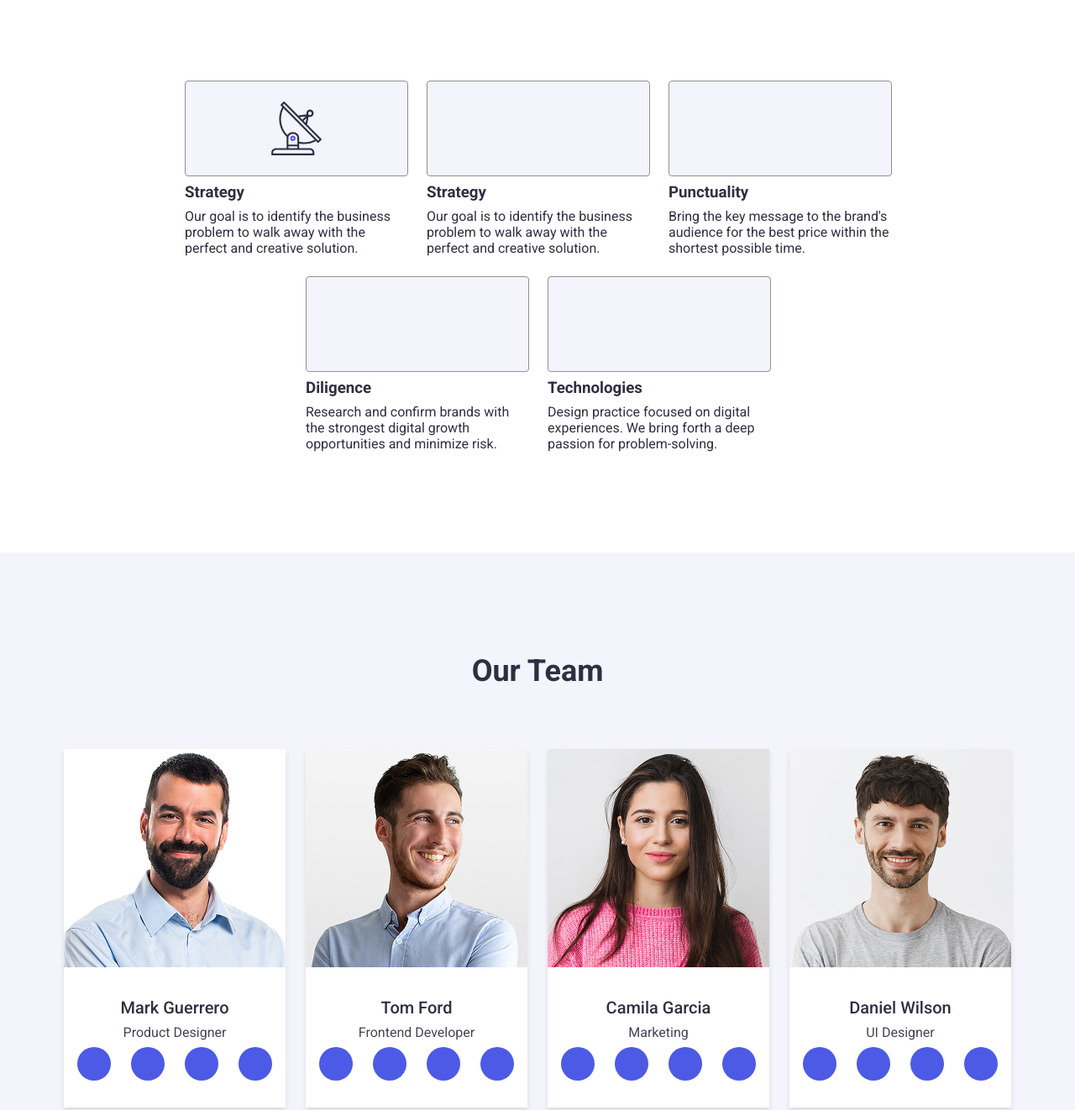
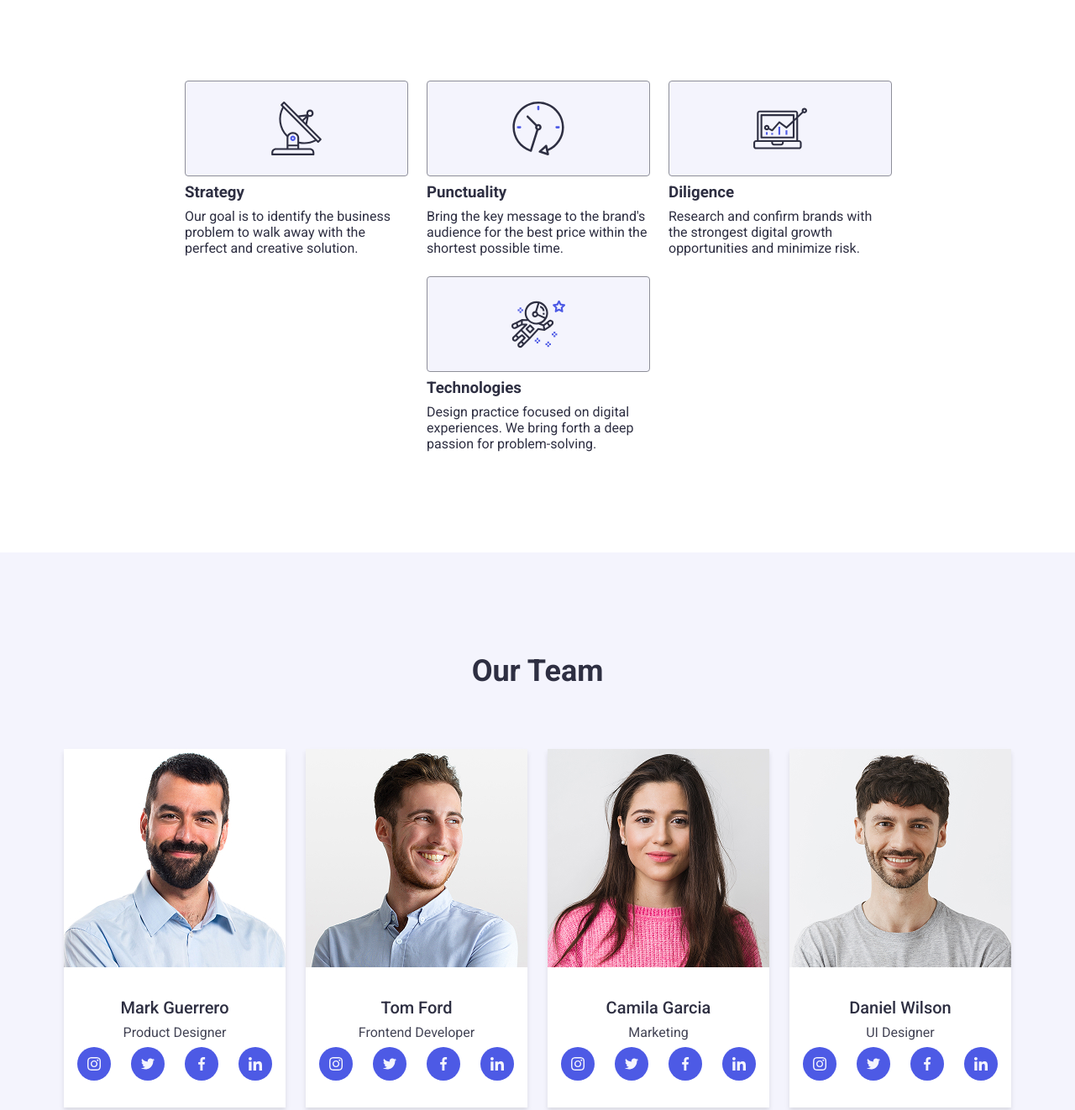
Before and after one commit to kiki2280/project2, a plain HTML site: page index.html in a window 1280 px wide. Shown: the part 760-2082 px from the top of the page at 84% size. Drawn offline with Linux system fonts and the light colour scheme.

Commit message:
updaiting SVG picture inserts

```diff
--- a/index.html
+++ b/index.html
@@ -42,7 +42,6 @@
             </section>
 
             <section class="strategy-section">
-
                 <ul class="column_icon">
                     <li class="frame_icon">
                        <img
@@ -57,24 +56,12 @@
                         Our goal is to identify the business problem to walk away with the perfect and creative solution.
                     </li>
                 </ul>
-
-
                 <ul class="column_icon">
                     <li class="frame_icon">
-                        <svg width="64" height="64">
-                        <use href="./images/icons/icon1.svg"></use></svg>
-                    </li>
-                    <li>
-                        <h3>Strategy</h3>
-                    </li>
-                    <li class="strategy_text">
-                        Our goal is to identify the business problem to walk away with the perfect and creative solution.
-                    </li>
-                </ul>
-                <ul class="column_icon">
-                    <li class="frame_icon">
-                        <svg width="64" height="64">
-                        <use href="./images/icons/icon2.svg"></use></svg>
+                       <img
+                        src="./images/icons/icon2.svg"
+                        width="64" height="64"
+                        >
                     </li>
                     <li>
                         <h3>Punctuality</h3>
@@ -85,8 +72,10 @@
                 </ul>
                 <ul class="column_icon">
                     <li class="frame_icon">
-                        <svg width="64" height="64">
-                        <use href="./images/icons/icon3.svg"></use></svg>
+                       <img
+                        src="./images/icons/icon3.svg"
+                        width="64" height="64"
+                        >
                     </li>
                     <li>
                         <h3>Diligence</h3>
@@ -97,8 +86,10 @@
                 </ul>
                 <ul class="column_icon">
                     <li class="frame_icon">
-                        <svg width="64" height="64">
-                        <use href="./images/icons/icon4.svg"></use></svg>
+                       <img
+                        src="./images/icons/icon4.svg"
+                        width="64" height="64"
+                        >
                     </li>
                     <li>
                         <h3>Technologies</h3>
@@ -129,24 +120,33 @@
                                 <ul class="social-list">
                                     <li class="social-item">
                                         <a class="social-link" href="">
-                                    <svg class="social-icon" width="16" height="16">
-                                        <use href="./images/icons/icon-instagram.svg"></use></svg></a>
+                                            <img
+                                            src="./images/icons/icon-instagram.svg"
+                                            width="16" height="16">
+                                        </a>
                                     </li>
                                     <li class="social-item">
-                                    <a class="social-link" href=""
-                                    ><svg class="social-icon" width="16" height="16">
-                                        <use href="./images/icons/icon-twitter.svg"></use></svg></a>
+                                        <a class="social-link" href="">
+                                            <img
+                                            src="./images/icons/icon-twitter.svg"
+                                            width="16" height="16" >
+                                        </a>
                                     </li>
                                     <li class="social-item">
-                                    <a class="social-link" href=""
-                                    ><svg class="social-icon" width="16" height="16">
-                                        <use href="./images/icons/icon-facebook.svg"></use></svg></a>
+                                        <a class="social-link" href="">
+                                            <img
+                                            src="./images/icons/icon-facebook.svg"
+                                            width="16" height="16">
+                                        </a>
                                     </li>
                                     <li class="social-item">
-                                    <a class="social-link" href=""
-                                    ><svg class="social-icon" width="16" height="16">
-                                        <use href="./images/icons/icon-linkedin.svg"></use></svg></a>
+                                    <a class="social-link" href="">
+                                            <img
+                                            src="./images/icons/icon-linkedin.svg"
+                                            width="16" height="16">
+                                        </a>
                                     </li>
+                                </ul>
                             </div>
                         </li>
                         <li class="team-item">
@@ -165,24 +165,33 @@
                                 <ul class="social-list">
                                     <li class="social-item">
                                         <a class="social-link" href="">
-                                    <svg class="social-icon" width="16" height="16">
-                                        <use href="./images/icons/icon-instagram.svg"></use></svg></a>
+                                            <img
+                                            src="./images/icons/icon-instagram.svg"
+                                            width="16" height="16">
+                                        </a>
                                     </li>
                                     <li class="social-item">
-                                    <a class="social-link" href=""
-                                    ><svg class="social-icon" width="16" height="16">
-                                        <use href="./images/icons/icon-twitter.svg"></use></svg></a>
+                                        <a class="social-link" href="">
+                                            <img
+                                            src="./images/icons/icon-twitter.svg"
+                                            width="16" height="16" >
+                                        </a>
                                     </li>
                                     <li class="social-item">
-                                    <a class="social-link" href=""
-                                    ><svg class="social-icon" width="16" height="16">
-                                        <use href="./images/icons/icon-facebook.svg"></use></svg></a>
+                                        <a class="social-link" href="">
+                                            <img
+                                            src="./images/icons/icon-facebook.svg"
+                                            width="16" height="16">
+                                        </a>
                                     </li>
                                     <li class="social-item">
-                                    <a class="social-link" href=""
-                                    ><svg class="social-icon" width="16" height="16">
-                                        <use href="./images/icons/icon-linkedin.svg"></use></svg></a>
+                                    <a class="social-link" href="">
+                                            <img
+                                            src="./images/icons/icon-linkedin.svg"
+                                            width="16" height="16">
+                                        </a>
                                     </li>
+                                </ul>
                             </div>
                         </li>
                         <li class="team-item">
@@ -201,23 +210,31 @@
                                 <ul class="social-list">
                                     <li class="social-item">
                                         <a class="social-link" href="">
-                                        <svg class="social-icon" width="16" height="16">
-                                            <use href="./images/icons/icon-instagram.svg"></use></svg></a>
+                                            <img
+                                            src="./images/icons/icon-instagram.svg"
+                                            width="16" height="16">
+                                        </a>
                                     </li>
                                     <li class="social-item">
-                                        <a class="social-link" href=""
-                                        ><svg class="social-icon" width="16" height="16">
-                                            <use href="./images/icons/icon-twitter.svg"></use></svg></a>
+                                        <a class="social-link" href="">
+                                            <img
+                                            src="./images/icons/icon-twitter.svg"
+                                            width="16" height="16" >
+                                        </a>
                                     </li>
                                     <li class="social-item">
-                                        <a class="social-link" href=""
-                                        ><svg class="social-icon" width="16" height="16">
-                                            <use href="./images/icons/icon-facebook.svg"></use></svg></a>
+                                        <a class="social-link" href="">
+                                            <img
+                                            src="./images/icons/icon-facebook.svg"
+                                            width="16" height="16">
+                                        </a>
                                     </li>
                                     <li class="social-item">
-                                        <a class="social-link" href=""
-                                        ><svg class="social-icon" width="16" height="16">
-                                            <use href="./images/icons/icon-linkedin.svg"></use></svg></a>
+                                    <a class="social-link" href="">
+                                            <img
+                                            src="./images/icons/icon-linkedin.svg"
+                                            width="16" height="16">
+                                        </a>
                                     </li>
                                 </ul>
                             </div>
@@ -238,24 +255,33 @@
                                 <ul class="social-list">
                                     <li class="social-item">
                                         <a class="social-link" href="">
-                                    <svg class="social-icon" width="16" height="16">
-                                        <use href="./images/icons/icon-instagram.svg"></use></svg></a>
+                                            <img
+                                            src="./images/icons/icon-instagram.svg"
+                                            width="16" height="16">
+                                        </a>
                                     </li>
                                     <li class="social-item">
-                                    <a class="social-link" href=""
-                                    ><svg class="social-icon" width="16" height="16">
-                                        <use href="./images/icons/icon-twitter.svg"></use></svg></a>
+                                        <a class="social-link" href="">
+                                            <img
+                                            src="./images/icons/icon-twitter.svg"
+                                            width="16" height="16" >
+                                        </a>
                                     </li>
                                     <li class="social-item">
-                                    <a class="social-link" href=""
-                                    ><svg class="social-icon" width="16" height="16">
-                                        <use href="./images/icons/icon-facebook.svg"></use></svg></a>
+                                        <a class="social-link" href="">
+                                            <img
+                                            src="./images/icons/icon-facebook.svg"
+                                            width="16" height="16">
+                                        </a>
                                     </li>
                                     <li class="social-item">
-                                    <a class="social-link" href=""
-                                    ><svg class="social-icon" width="16" height="16">
-                                        <use href="./images/icons/icon-linkedin.svg"></use></svg></a>
+                                    <a class="social-link" href="">
+                                            <img
+                                            src="./images/icons/icon-linkedin.svg"
+                                            width="16" height="16">
+                                        </a>
                                     </li>
+                                </ul>
                             </div>
                         </li>
                     </ul>
@@ -421,23 +447,31 @@
                     <ul class="footer_social_item">
                         <li class="social-item">
                             <a class="social-link_footer" href="">
-                            <svg class="social-icon" width="24" height="24">
-                                <use href="./images/icons/icon-instagram1.svg"></use></svg></a>
+                                <img
+                                src="./images/icons/icon-instagram1.svg"
+                                width="24" height="24">
+                            </a>
                         </li>
                         <li class="social-item">
-                            <a class="social-link_footer" href=""
-                            ><svg class="social-icon" width="24" height="24">
-                                <use href="./images/icons/icon-twitter1.svg"></use></svg></a>
+                            <a class="social-link_footer" href="">
+                                <img
+                                src="./images/icons/icon-twitter1.svg"
+                                width="24" height="24">
+                            </a>
                         </li>
                         <li class="social-item">
-                            <a class="social-link_footer" href=""
-                            ><svg class="social-icon" width="24" height="24">
-                                <use href="./images/icons/icon-facebook1.svg"></use></svg></a>
+                            <a class="social-link_footer" href="">
+                                <img
+                                src="./images/icons/icon-facebook1.svg"
+                                width="24" height="24">
+                            </a>
                         </li>
                         <li class="social-item">
-                            <a class="social-link_footer" href=""
-                            ><svg class="social-icon" width="24" height="24">
-                                <use href="./images/icons/icon-linkedin1.svg"></use></svg></a>
+                            <a class="social-link_footer" href="">
+                                <img
+                                src="./images/icons/icon-linkedin1.svg"
+                                width="24" height="24">
+                            </a>
                         </li>
                     </ul>
                 </div>
```
Also changed, not shown: css/styles.css (+0 -25 lines). Lines whose indentation alone changed are shown as unchanged.
